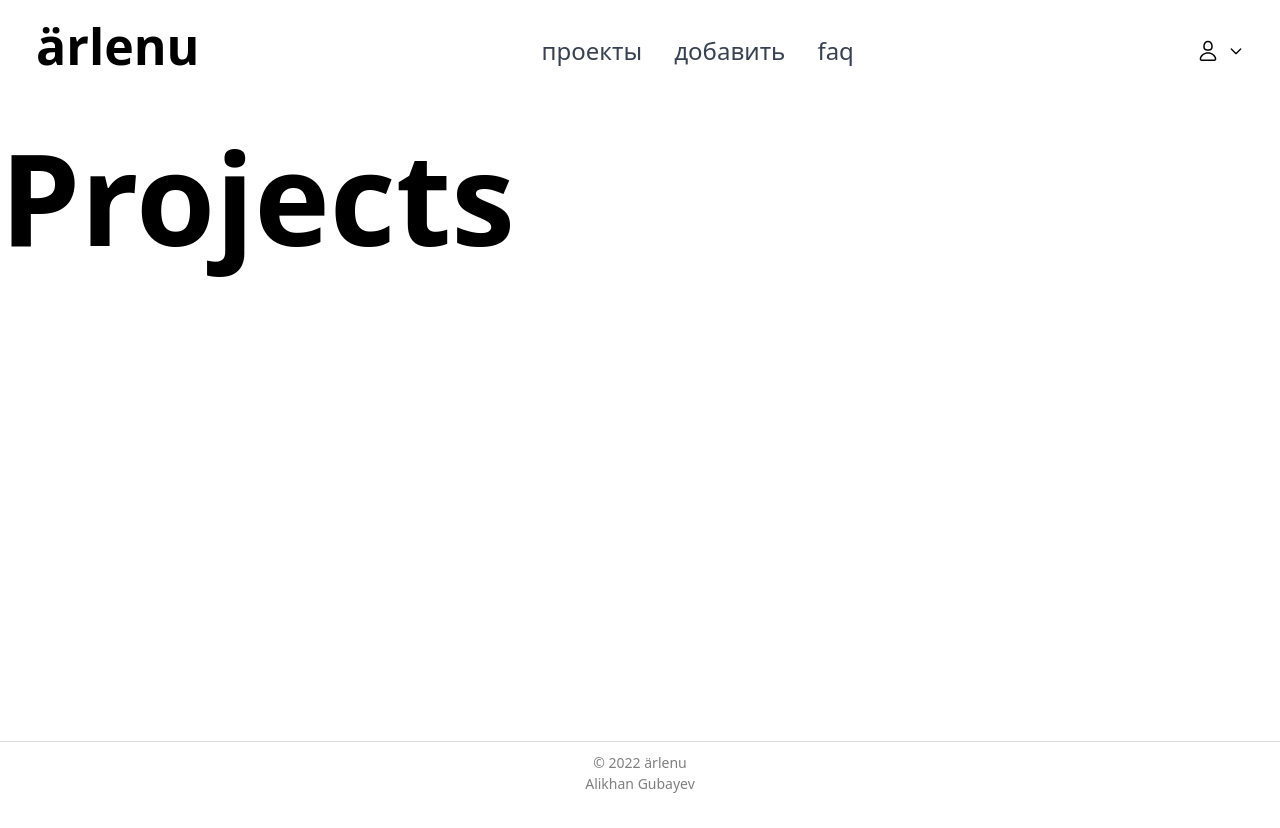
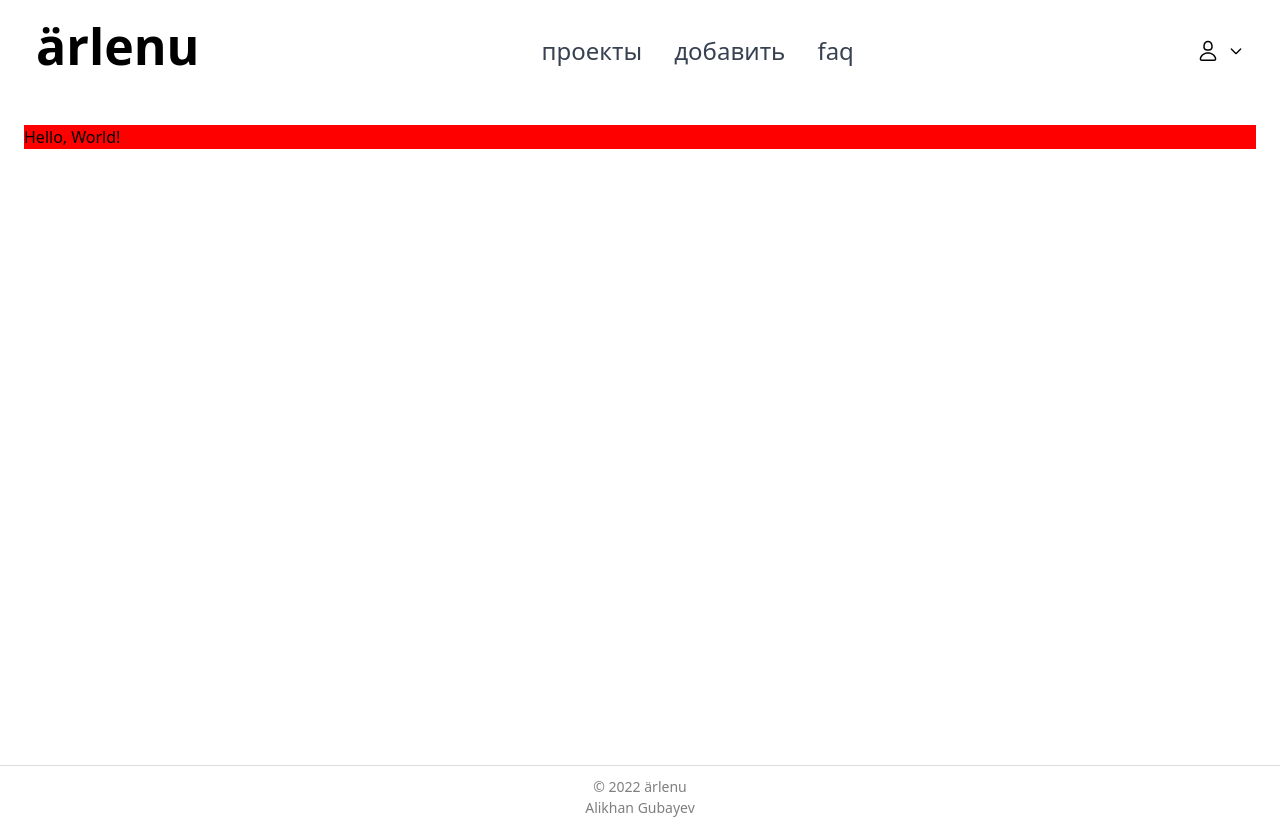
Before and after one commit to akidra4L/arlenu-frontend, a React (Create React App) app: page / in a window 1280 px wide. Before the commit the page ends 804 px from the top, so only its background shows below. Built offline with nearby package versions, Linux system fonts and the light colour scheme.

Commit message:
arlenu frontend

```diff
--- a/src/App.scss
+++ b/src/App.scss
@@ -1,5 +1,7 @@
 @import "./components/footer/footer.scss";
 @import "./components/navbar/navbar.scss";
+@import "./components/content/main/main.scss";
+@import "./components/content/main-faq/faq.scss";
 
 .lighter {
     opacity: 0.5;
--- a/src/components/content/main-faq/faq.scss
+++ b/src/components/content/main-faq/faq.scss
@@ -0,0 +1,15 @@
+.faq-block {
+    height: 80vh;
+    width: 100%;
+    padding: 50px 50px 0 50px;
+}
+
+@media screen and (max-width: 462px){
+    .faq-block {
+        padding-right: 15px;
+        padding-left: 15px;
+    }
+    .faq-block .row-title-text {
+        font-size: 20px;
+    }
+}
--- a/src/components/content/main/index.jsx
+++ b/src/components/content/main/index.jsx
@@ -2,9 +2,9 @@ import React from "react";
 
 export const Main = () => {
   return (
-    <div className="main-block">
-      <div className="my-block">
-        <h1>Projects</h1>
+    <div className="main bg-black">
+      <div className="main-wrapper">
+        <div className="main-wrapper-content">Hello, World!</div>
       </div>
     </div>
   );
--- a/src/components/content/main/main.scss
+++ b/src/components/content/main/main.scss
@@ -0,0 +1,15 @@
+.main {
+    width: 100%;
+    height: 100%;
+    margin-top: 24px;
+    padding: 0 24px;
+
+    &-wrapper {
+        width: 100%;
+        max-width: 100%;
+
+        &-content {
+            background-color: red;
+        }
+    }
+}
--- a/src/index.scss
+++ b/src/index.scss
@@ -17,23 +17,5 @@ body {
     }
 }
 
-.faq-block {
-    height: 80vh;
-    width: 100%;
-    padding: 50px 50px 0 50px;
-}
-
-h1 {
-    font-size: 10vw;
-    font-weight: 900;
-}
-
-@media screen and (max-width: 462px){
-    .faq-block {
-        padding-right: 15px;
-        padding-left: 15px;
-    }
-    .faq-block .row-title-text {
-        font-size: 20px;
-    }
-}
+// postcss, sass, tailwind
+//
--- a/tailwind.config.js
+++ b/tailwind.config.js
@@ -5,9 +5,7 @@ module.exports = {
     extend: {},
   },
   plugins: [],
-
   plugins: [require("flowbite/plugin")],
-
   content: [
     // ...
     "node_modules/flowbite-react/**/*.{js,jsx,ts,tsx}",
```
Also changed, not shown: src/App.js (+4 -4 lines).
